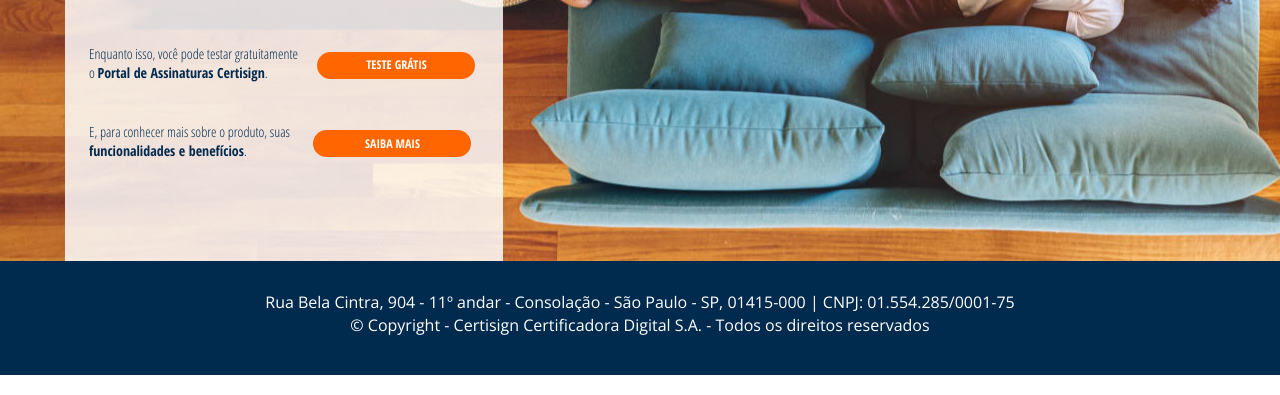
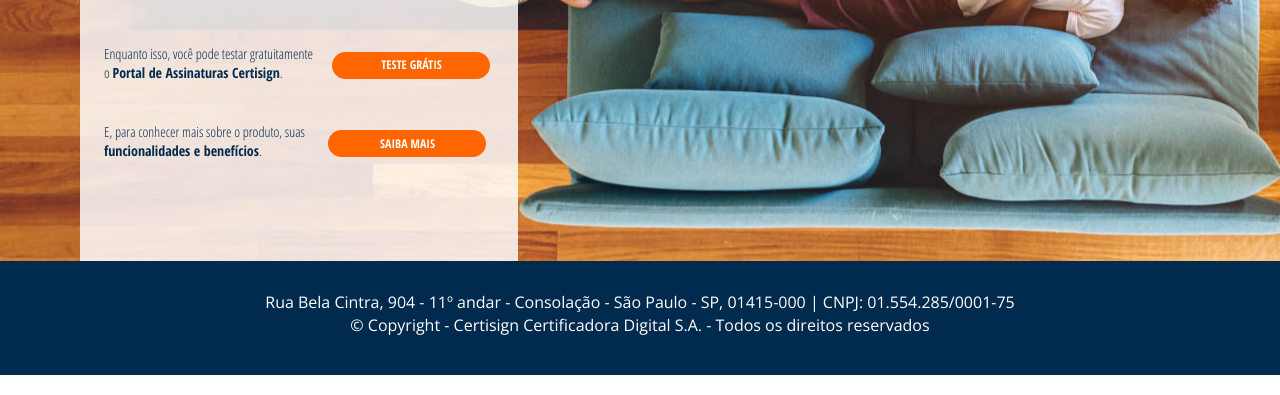
Before and after one commit to eduruiz333/ms-store-success, a website: page MSStore_Obrigado.html in a window 1280 px wide. Shown: the part 405-800 px from the top of the page. Drawn offline with nearby package versions, Linux system fonts and the light colour scheme.

Commit message:
Ajuste de alinhamento

```diff
--- a/assets/sass/_responsive.scss
+++ b/assets/sass/_responsive.scss
@@ -34,7 +34,7 @@
       .content {
         width: 438px;
         margin-top: 185px;
-        margin-left: 65px;
+        margin-left: 80px;
         border-top-left-radius: 30px;
         border-top-right-radius: 30px;
         padding: 43px 23px 60px;
```
Also changed, not shown: assets/css/style.css.
